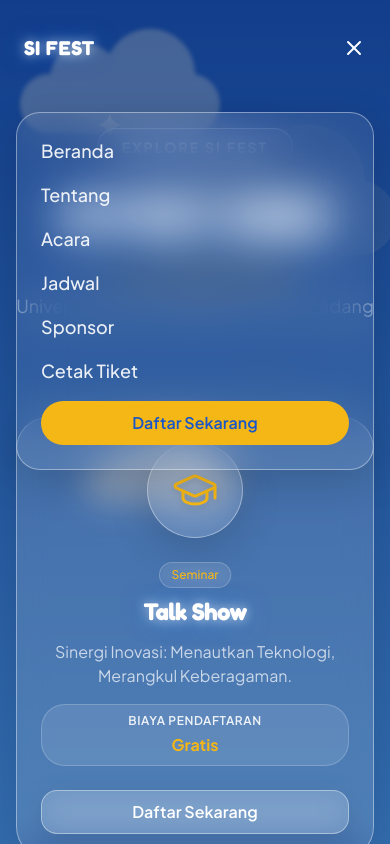
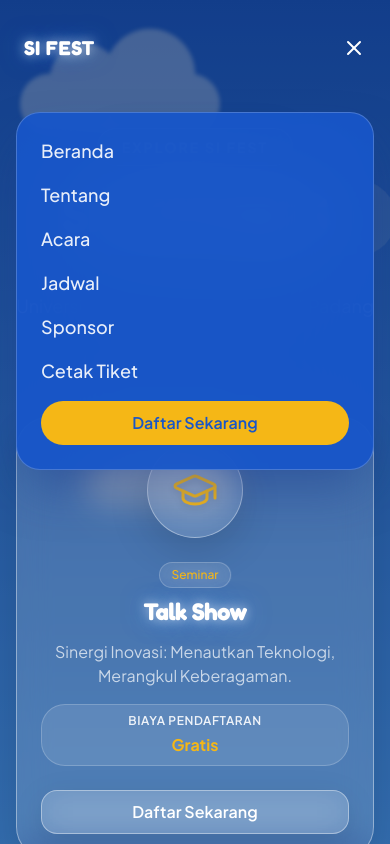
Before and after one commit to Tadaimaaaa/sifest-official, a Next.js app: page /events in a window 390 px wide. Both pictures are taken after a click on the button "Toggle menu". Shown: the top 844 px of the page. Built offline with nearby package versions, Linux system fonts and the light colour scheme.

Commit message:
style(navbar): make mobile dropdown background less transparent

```diff
--- a/components/navigation/Navbar.tsx
+++ b/components/navigation/Navbar.tsx
@@ -82,7 +82,7 @@ export function Navbar() {
 
       {/* Mobile Menu */}
       {isOpen && (
-        <div className="absolute left-4 right-4 top-full mt-4 flex flex-col gap-4 rounded-3xl glass-strong p-6 md:hidden">
+        <div className="absolute left-4 right-4 top-full mt-4 flex flex-col gap-4 rounded-3xl bg-[#1856C9]/95 backdrop-blur-2xl border border-white/20 shadow-2xl shadow-blue-900/50 p-6 md:hidden z-50">
           {navLinks.map((link) => (
             <Link
               key={link.name}
```
